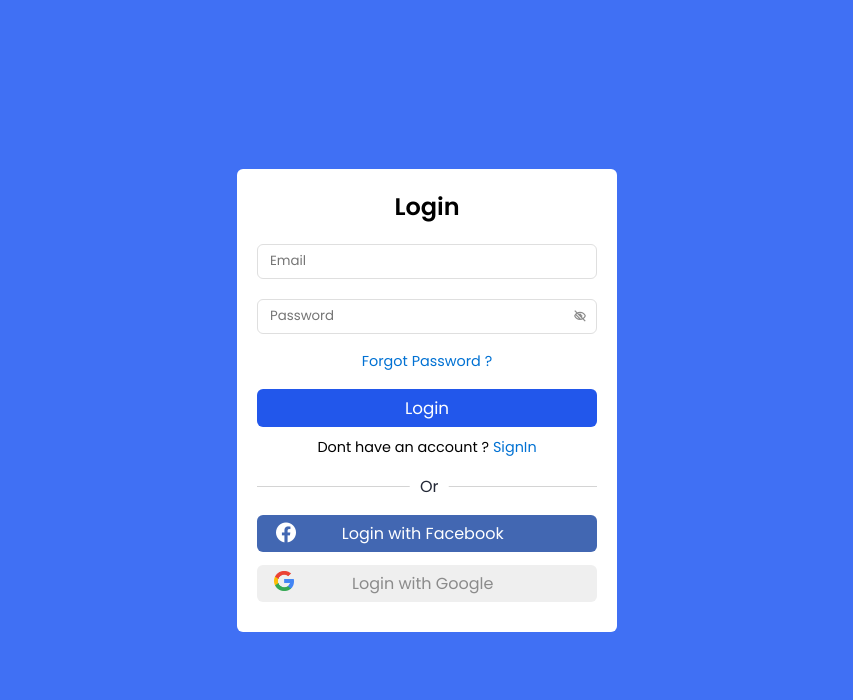
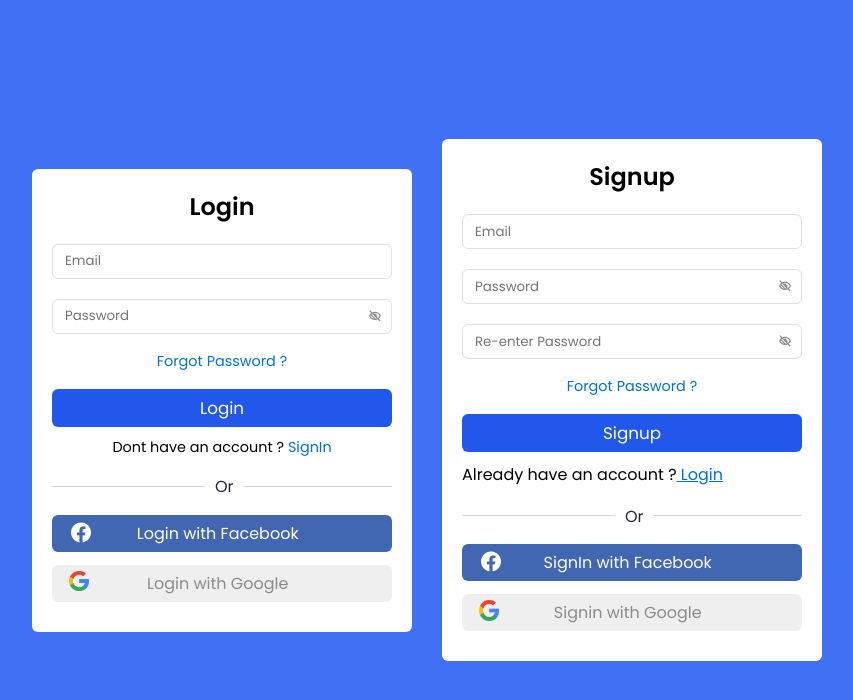
Before and after one commit to WiseyXD/LoginPage-JS, a plain HTML site: page index.html in a window 1280 px wide. Shown: the whole page, without its empty margins (213-1066 px from the left). Drawn offline with nearby package versions, Linux system fonts and the light colour scheme.

Commit message:
SIgnUp page added

```diff
--- a/css/styles.css
+++ b/css/styles.css
@@ -20,6 +20,7 @@ a{
     /* text-align: center; */
     justify-content: center;
     align-items: center;
+    gap: 30px;
 }
 
 .form
--- a/index.html
+++ b/index.html
@@ -60,6 +60,61 @@
             </div>
 
         </div>
+
+        <!-- SignUp -->
+
+        <div class="form signup">
+            <div class="form-content">
+                <header>
+                    Signup
+                </header>
+                <form action="#">
+                    <div class="field email">
+                        <input type="email" name="" placeholder="Email" id="">
+                    </div>
+
+                    <div class="field password">
+                        <input type="password" name="" placeholder="Password" id="">
+                        <i class="bx bx-low-vision eyehide"></i>
+                    </div>
+
+                    <div class="field password">
+                        <input type="password" name="" placeholder="Re-enter Password" id="">
+                        <i class="bx bx-low-vision eyehide"></i>
+                    </div>
+
+                    <div class="form-link forgot-pass">
+                       <a href="" class=" ">Forgot Password ?</a>
+                    </div>
+                    <div class="loginbutton field">
+                        <button>Signup</button>
+                    </div>
+
+                    <div class="form-link login">
+                    <span>
+                        Already have an account ?<a href="#" class=""> Login</a>
+                    </span>
+                    </div>
+                    <div class="line">
+
+                    </div>
+
+                    <div class="media-options">
+                        <div class="facebook-login">
+                            <button>
+                                SignIn with Facebook &nbsp;<i class="bx bxl-facebook-circle bxn"></i>
+                            </button>
+                        </div>
+                        <div class="google-login">
+                            <button>
+                                Signin with Google &nbsp;<img src="images/google-logo-png-google-icon-logo-png-transparent-svg-vector-bie-supply-14.png" class="imageGoogle" alt="">
+                            </button>
+                        </div>
+                    </div>
+                </form>
+            </div>
+
+        </div>
     </section>
 </body>
 </html>
```
